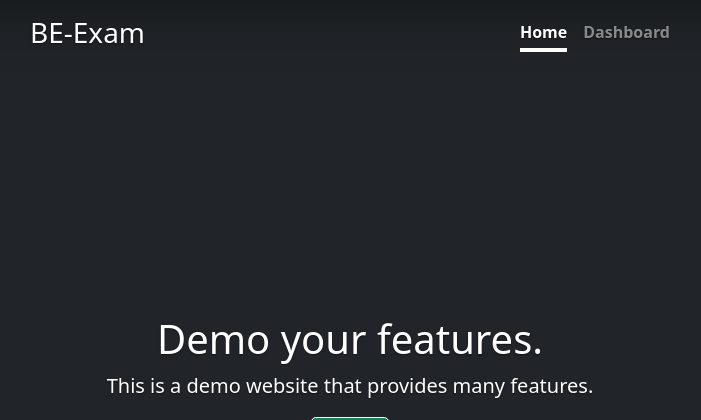
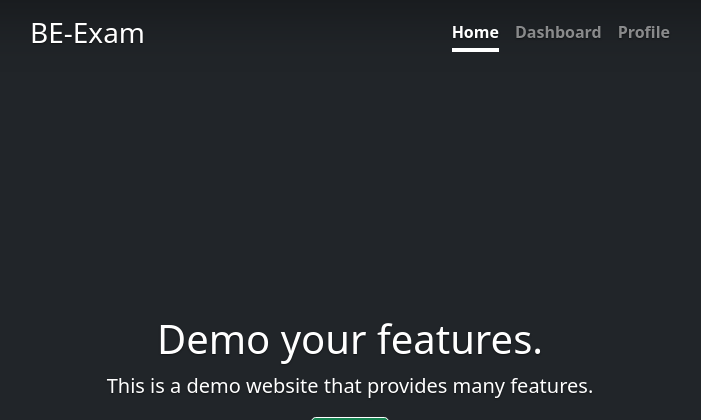
Before and after one commit to yeeeshiuan/beexam, a Django app: page / in a window 1280 px wide. Shown: the top 420 px of the page, without its empty margins (290-991 px from the left). Run offline with Django 4.2, Linux system fonts and the light colour scheme; the visitor is signed in with stand-in values (Sample User, id 1).

Commit message:
[develop]     Add the user profile page

```diff
--- a/beexam/urls.py
+++ b/beexam/urls.py
@@ -11,6 +11,7 @@ router.register(r'users', member_views.UserViewSet)
 urlpatterns = [
     path('', main_views.index, name='index'),
     path('dashboard/', main_views.dashboard, name='dashboard'),
+    path('profile/', main_views.profile, name='profile'),
     path(
         'activate/<uidb64>/<token>/',
         member_views.activate,
--- a/main/views.py
+++ b/main/views.py
@@ -6,3 +6,6 @@ def index(request):
 
 def dashboard(request):
     return render(request, 'main/dashboard.html', {'loadingMessage':''})
+
+def profile(request):
+    return render(request, 'main/profile.html', {'loadingMessage':''})
--- a/templates/base.html
+++ b/templates/base.html
@@ -65,6 +65,11 @@
                                 <a class="nav-link active" aria-current="page" href="#">Dashboard</a>
                             {% else %}
                                 <a class="nav-link" href="{% url 'dashboard' %}">Dashboard</a>
+                            {% endif %}
+                            {% if request.resolver_match.url_name == 'profile' %}
+                                <a class="nav-link active" aria-current="page" href="#">Profile</a>
+                            {% else %}
+                                <a class="nav-link" href="{% url 'profile' %}">Profile</a>
                             {% endif %}
                         {% else %}
                             <a type="button" class="nav-link" data-bs-toggle="modal" data-bs-target="#signupModal">
```
Also changed, not shown: main/templates/main/profile.html (added, +13 -0 lines).
